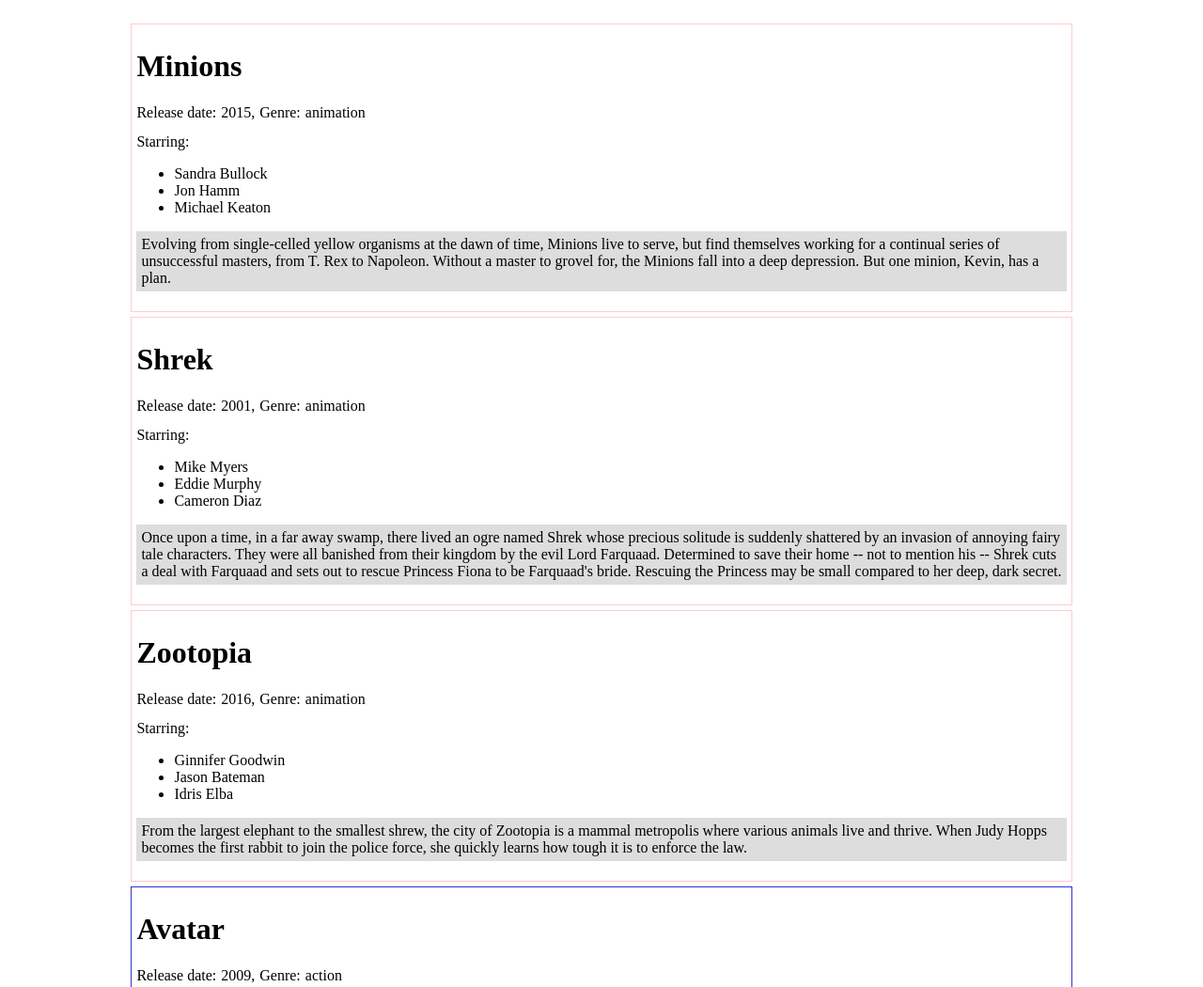
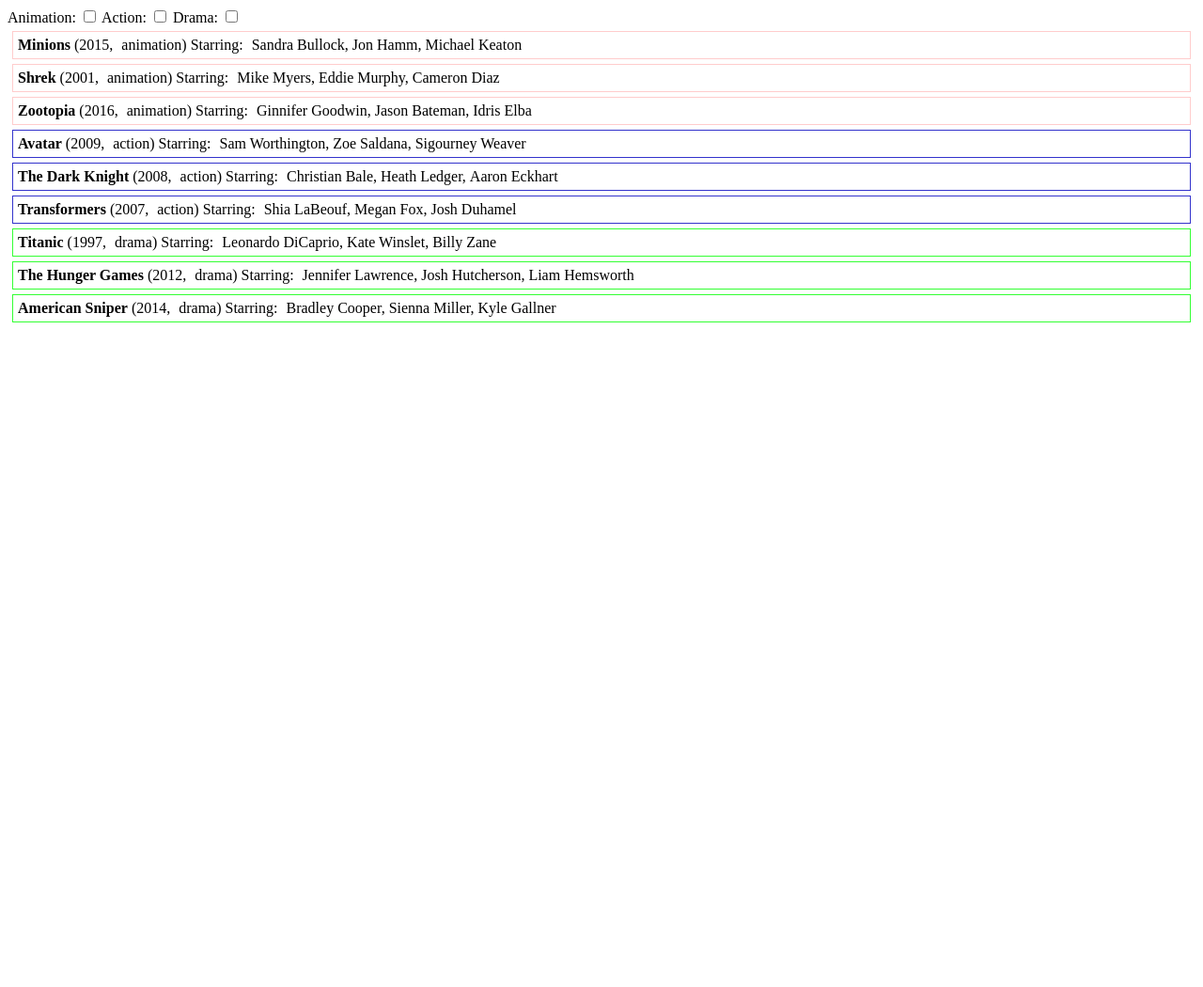
Before and after one commit to joinpursuit/ac3.1-submissions, a plain HTML site: page week03/index.html in a window 1280 px wide. Shown: the top 1050 px of the page at 94% size. After the commit the page ends 800 px from the top, so only its background shows below. Drawn offline with nearby package versions, Linux system fonts and the light colour scheme; files that its build step writes are made by us from their sources.

Commit message:
Update index.html

```diff
--- a/week03/index.html
+++ b/week03/index.html
@@ -4,18 +4,26 @@
     <title>Week 3, Homework</title>
 
     <script src="https://ajax.googleapis.com/ajax/libs/jquery/1.12.4/jquery.min.js"></script>
-    <script src="js/main.js"></script>
+    <script src="main.js"></script>
 
-    <link rel="stylesheet" type="text/css" href="css/style.css">
+    <link rel="stylesheet" type="text/css" href="style.css">
+
+	<!-- Font: Architects Daughter -->
+	<link href='https://fonts.googleapis.com/css?family=Architects+Daughter' rel='stylesheet' type='text/css'>
 
   </head>
 
   <body>
 
     <div class="user-controls">
-    </div>
+    	<form>
+    	Animation: <input id="animation" type="checkbox" name="animation" unchecked />
+    	Action: <input id="action" type="checkbox" name="action" unchecked />
+    	Drama: <input id="drama" type="checkbox" name="drama" unchecked />
+		</form>
+	</div>
 
-    <div id="frame" class="big">
+    <div id="frame" class="small">
 
       <div class="movie animation">
 	<h1 class="name">Minions</h1>
```
